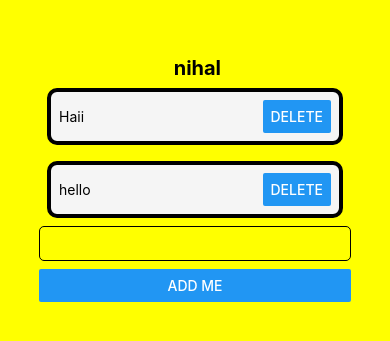
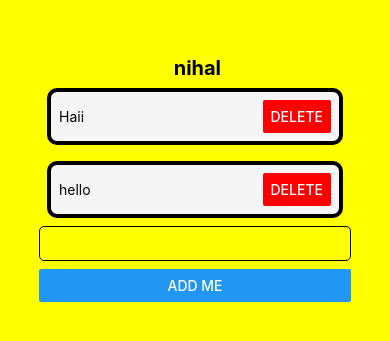
Before and after one commit to nihalhasan53/React-Practise-, a React Native app: screen / in a window 390 px wide. Shown: the part 213-554 px from the top of the page. Built offline with nearby package versions, Linux system fonts and the light colour scheme.

Commit message:
Delete Functionality added

```diff
--- a/Components/Item.js
+++ b/Components/Item.js
@@ -6,8 +6,9 @@ const Item = (props) =>
     return(
         <View style={[ { margin: 8, padding: 8}, styles.item]}>
             <Text>{props.name}</Text>
-            <Button  style={styles.button}
+            <Button
                 title={"Delete"}
+                color={"red"}
                 onPress={() => props.delete(props.name)}
             />
         </View>
@@ -27,12 +28,7 @@ const styles = StyleSheet.create({
         borderRadius: 10,
         backgroundColor: 'whitesmoke'
     }
-,
-    button:
-    {
-        backgroundColor:'red',
-        borderRadius:10
-    }
+
 })
 
 export default Item;
```
